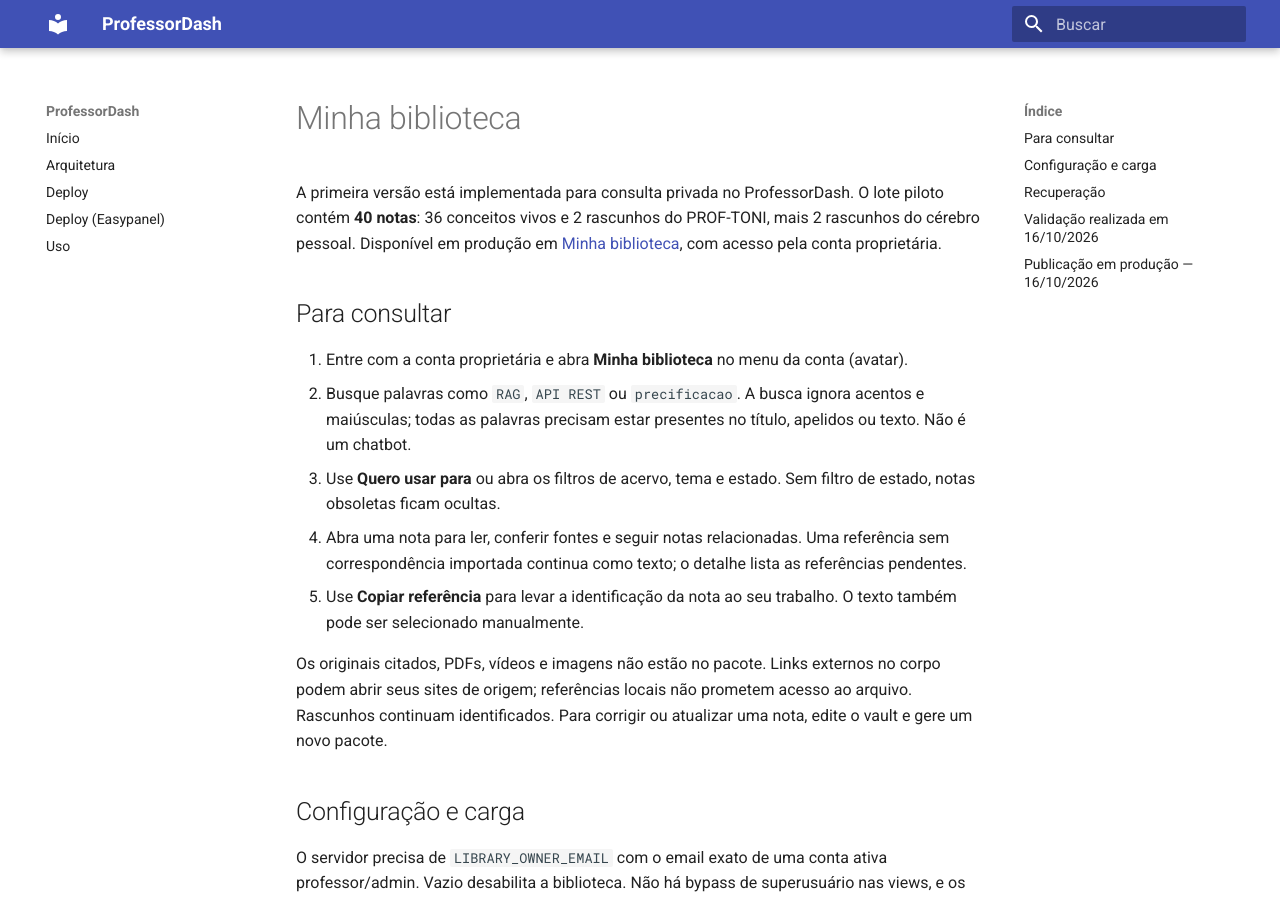
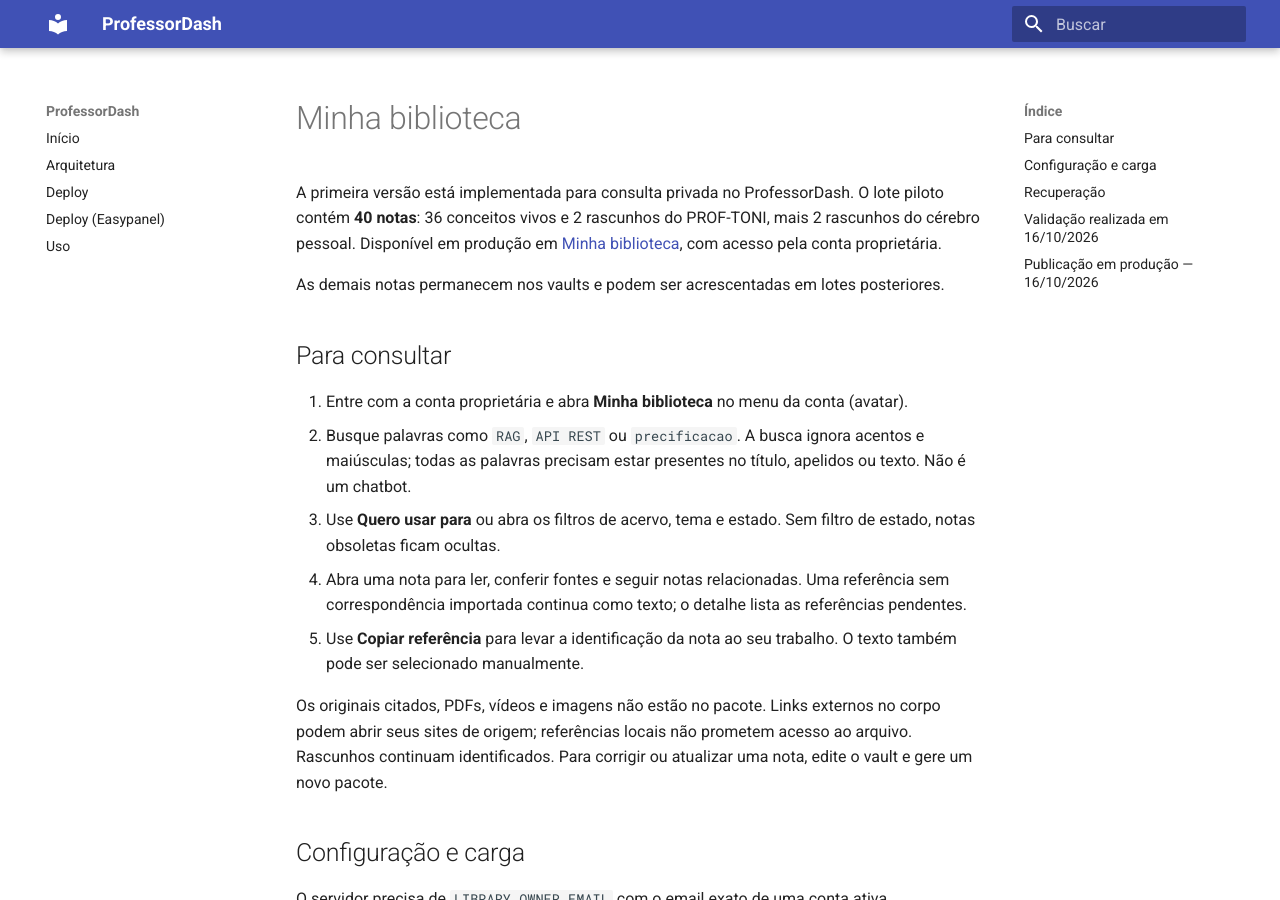
Before and after one commit to elvertoni/professorDash2.0, an MkDocs documentation site: the page built from docs/segundo-cerebro/COMO-USAR.md, in a window 1280 px wide and 900 px high. Built offline with MkDocs 1.6.1 and Material for MkDocs 9.7.7, drawn with Linux system fonts in a browser that asks for light colours.

Commit message:
docs: clarify pilot scope and normalize library guide

```diff
--- a/docs/segundo-cerebro/COMO-USAR.md
+++ b/docs/segundo-cerebro/COMO-USAR.md
@@ -1,6 +1,8 @@
 # Minha biblioteca
 
 A primeira versão está implementada para consulta privada no ProfessorDash. O lote piloto contém **40 notas**: 36 conceitos vivos e 2 rascunhos do PROF-TONI, mais 2 rascunhos do cérebro pessoal. Disponível em produção em [Minha biblioteca](https://prof.tonicoimbra.com/biblioteca/), com acesso pela conta proprietária.
+
+As demais notas permanecem nos vaults e podem ser acrescentadas em lotes posteriores.
 
 ## Para consultar
 
```
